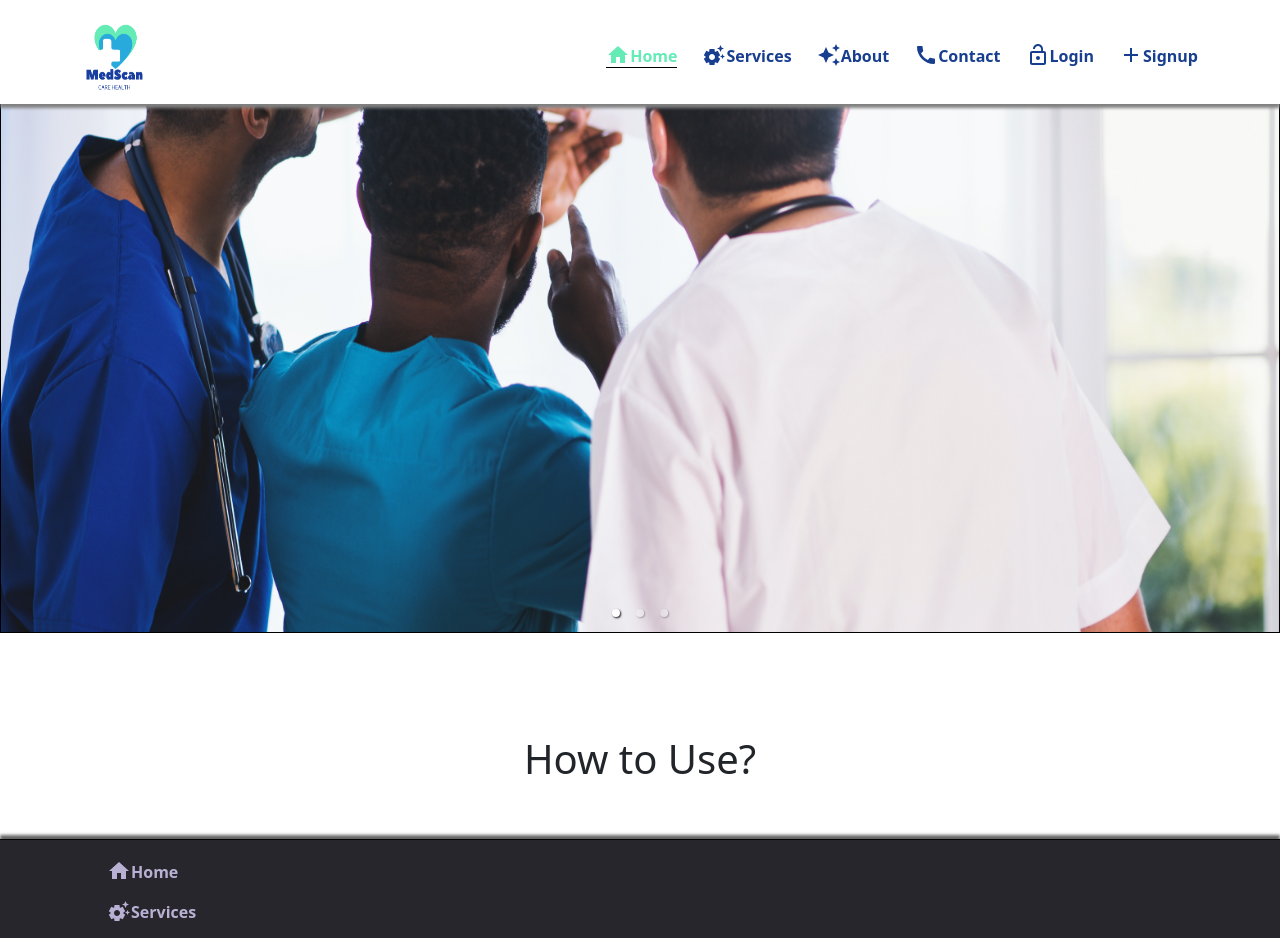
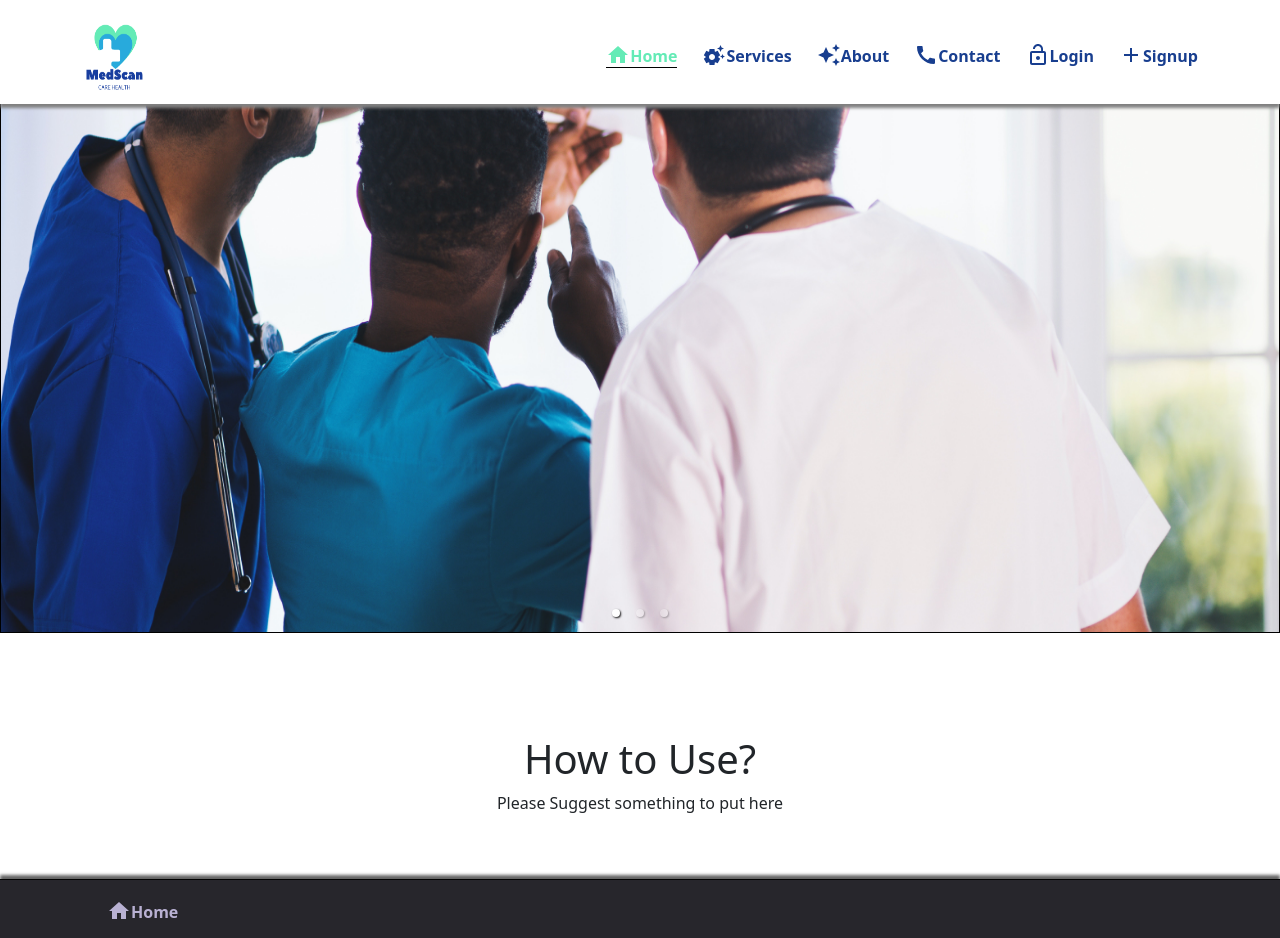
Before and after one commit to AbdulWahabRaza123/MedScan, a Next.js app in the folder client/: page / in a window 1280 px wide. Shown: the top 938 px of the page. Built offline with nearby package versions, Linux system fonts and the light colour scheme; a web font is replaced by a local one.

Commit message:
Home set

```diff
--- a/client/Components/Footer.jsx
+++ b/client/Components/Footer.jsx
@@ -17,7 +17,6 @@ const BorderTop = styled.div`
   -webkit-box-shadow: 0px -4px 3px rgba(50, 50, 50, 0.75);
   -moz-box-shadow: 0px -4px 3px rgba(50, 50, 50, 0.75);
   box-shadow: 0px -4px 3px rgba(50, 50, 50, 0.75);
-
   background-color: #27262c;
   color: white;
   font-weight: 700;
@@ -46,6 +45,9 @@ const FooterLink = styled.p`
     margin-left: 25px;
   }
 `;
+// const Relative = styled.div`
+//   position: relative;
+// `;
 const FooterIcon = styled.div`
   display: flex;
   flex-direction: row;
--- a/client/pages/index.js
+++ b/client/pages/index.js
@@ -64,6 +64,7 @@ const Home = () => {
       <Container>
         <Section2 className="text-center">
           <h1>How to Use?</h1>
+          <p>Please Suggest something to put here</p>
         </Section2>
       </Container>
       <Footer />
```
